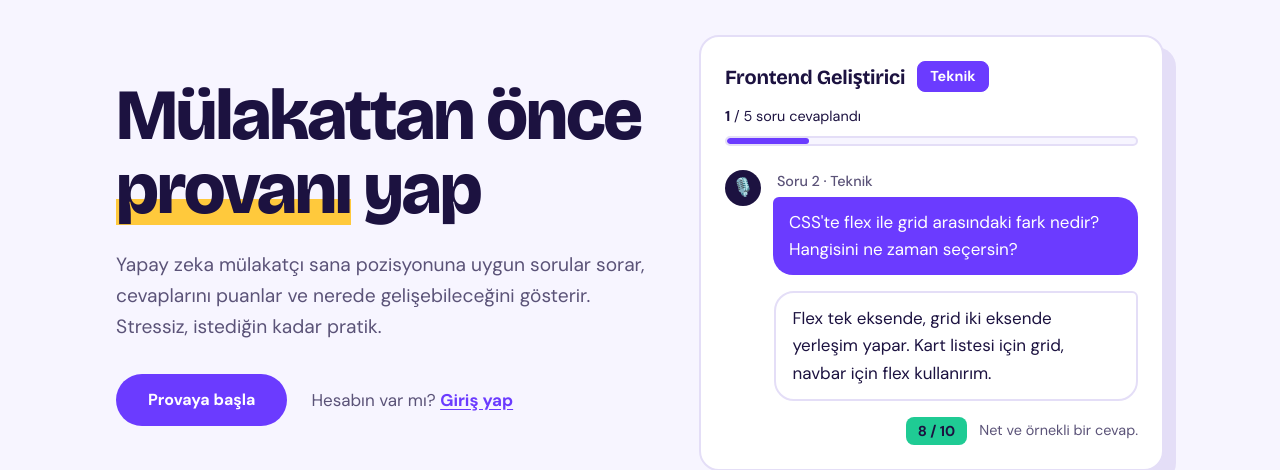
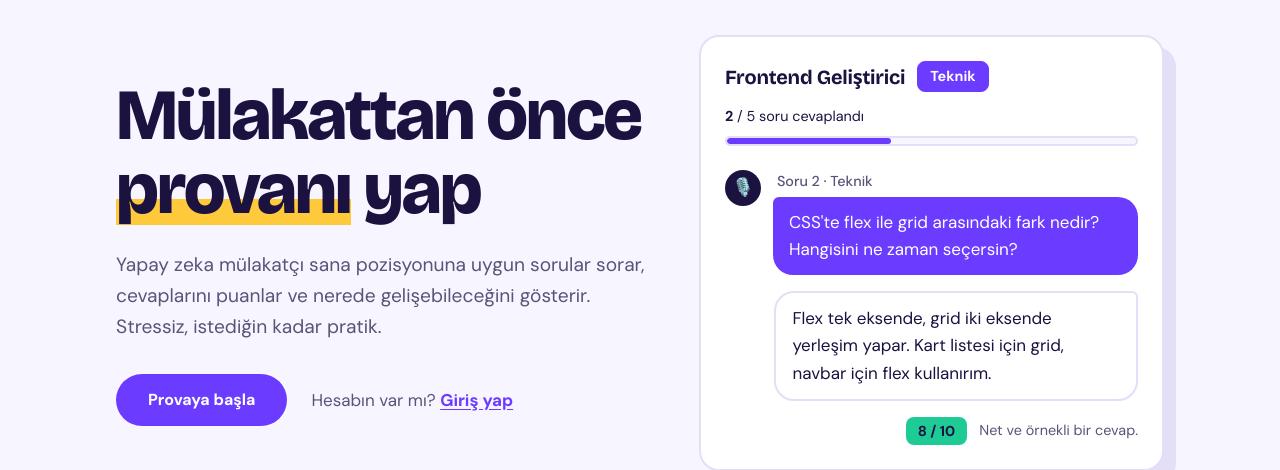
Before and after one commit to turkensar/mulakat-s-mulator, a Django app: page / in a window 1280 px wide. Shown: the part 184-654 px from the top of the page. Run offline with Django 5.2, Linux system fonts and the light colour scheme.

Commit message:
duzeltme: ana sayfadaki ornek mulakat sayaci 2/5 olarak duzeltildi
Sayac "1 / 5" yaziyordu ama alttaki ornekte 2. soru zaten
puanlanmis gorunuyordu; ilerleme cubugu da buna gore guncellendi.

Co-Authored-By: Claude Sonnet 5 <noreply@anthropic.com>

```diff
--- a/static/css/home.css
+++ b/static/css/home.css
@@ -88,7 +88,7 @@
 
 .demo__bar span {
     display: block;
-    width: 20%;
+    width: 40%;
     height: 100%;
     background: var(--violet);
     border-radius: var(--radius-pill);
--- a/templates/home.html
+++ b/templates/home.html
@@ -30,7 +30,7 @@
                 <strong>{% trans "Frontend Geliştirici" %}</strong>
                 <span class="badge badge--type">{% trans "Teknik" %}</span>
             </div>
-            <p class="demo__count">{% blocktrans trimmed %}<strong>1</strong> / 5 soru cevaplandı{% endblocktrans %}</p>
+            <p class="demo__count">{% blocktrans trimmed %}<strong>2</strong> / 5 soru cevaplandı{% endblocktrans %}</p>
             <div class="demo__bar" aria-hidden="true"><span></span></div>
         </div>
 
```
